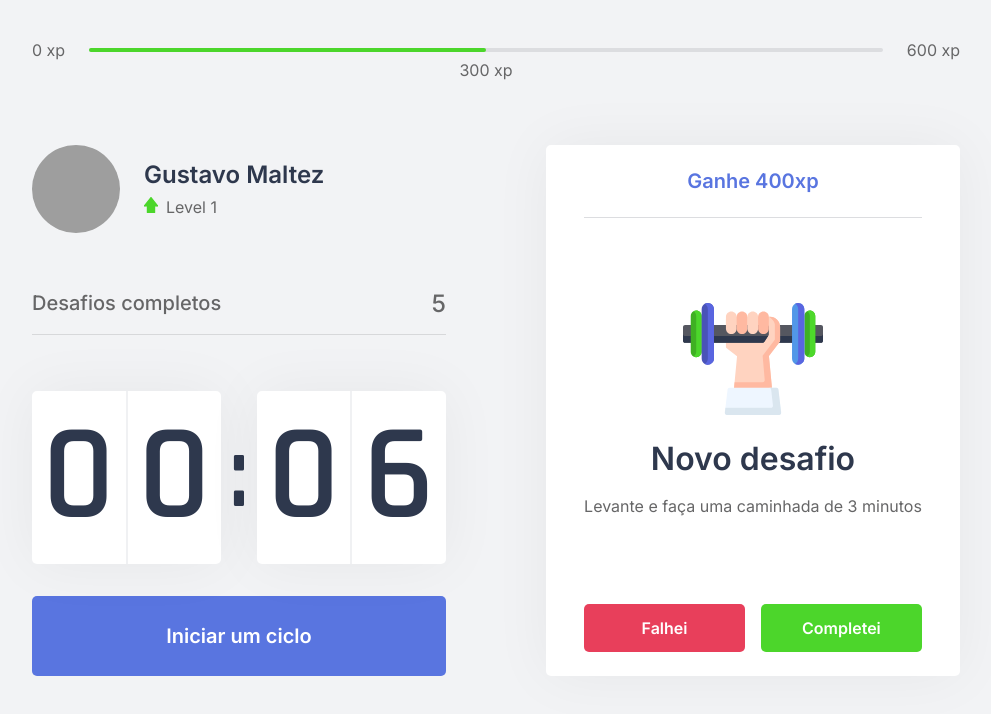
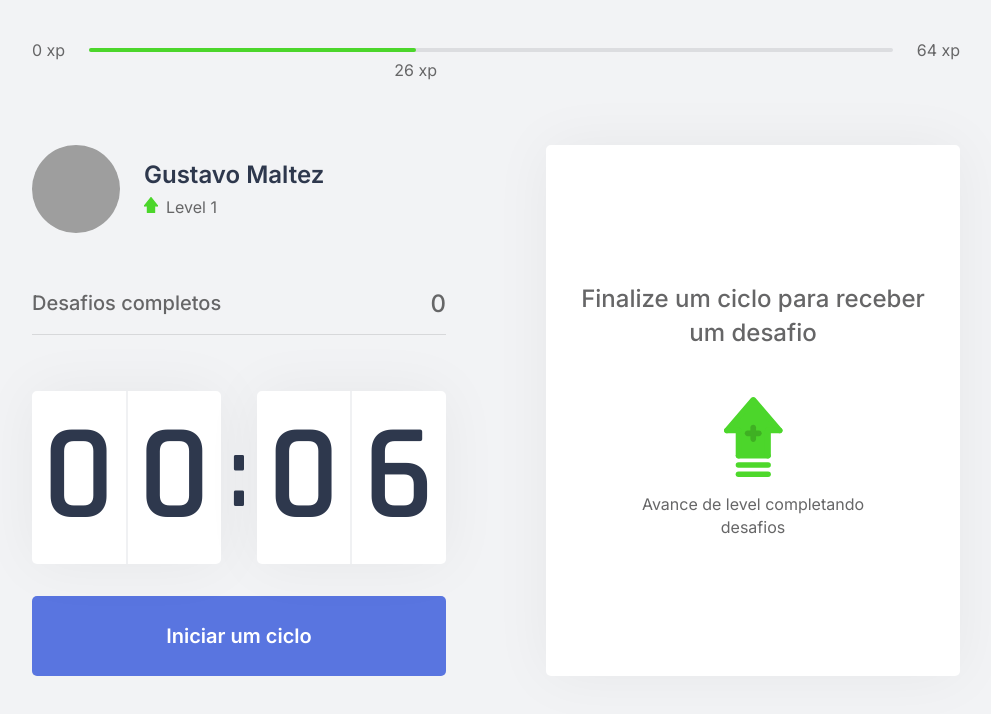
Before and after one commit to gustavomaltez/MoveIt-NextLevelWeek4-, a Next.js app in the folder moveit-next/: page / in a window 1280 px wide. Shown: the top 714 px of the page, without its empty margins (144-1135 px from the left). Built offline with nearby package versions, Linux system fonts and the light colour scheme; grey boxes are pictures that could not be loaded.

Commit message:
feat: aded varibles values to components

```diff
--- a/moveit-next/src/components/ChallengeBox/index.tsx
+++ b/moveit-next/src/components/ChallengeBox/index.tsx
@@ -1,25 +1,29 @@
+import { useContext } from 'react';
+import { ChallengesContext } from '../../contexts/ChallengesContext';
 import styles from '../../styles/components/ChalllangeBox.module.css';
 
 export function ChallengeBox(){
 
-    const hasActiveChallenge = true;
+    const { activeChallenge, resetChallenge } = useContext(ChallengesContext);
+
 
     return (
         <div className={styles.challengeBoxContainer}>
-            {hasActiveChallenge ? (
+            {activeChallenge ? (
                 <div className={styles.challengeActive}>
-                    <header>Ganhe 400xp</header>
+                    <header>Ganhe {activeChallenge.ammount}xp</header>
 
                     <main>
-                        <img src="icons/body.svg"/>
+                        <img src={`icons/${activeChallenge.type}.svg`}/>
                         <strong>Novo desafio</strong>
-                        <p>Levante e faça uma caminhada de 3 minutos</p>
+                        <p>{activeChallenge.description}</p>
                     </main>
 
                     <footer>
                         <button
                             type="button"
                             className={styles.challengeFailedButton}
+                            onClick={resetChallenge}
                         >
                             Falhei
                         </button>
--- a/moveit-next/src/components/CompletedChallenges/index.tsx
+++ b/moveit-next/src/components/CompletedChallenges/index.tsx
@@ -1,10 +1,13 @@
+import { useContext } from 'react';
+import { ChallengesContext } from '../../contexts/ChallengesContext';
 import styles from '../../styles/components/CompletedChallenges.module.css';
 
 export function CompletedChallenges(){
+    const { challengesCompleted } = useContext(ChallengesContext);
     return(
         <div className={styles.completedChallengesContainer}>
             <span>Desafios completos</span>
-            <span>5</span>
+            <span>{challengesCompleted}</span>
         </div>
     )
 }
--- a/moveit-next/src/components/ExperienceBar/index.tsx
+++ b/moveit-next/src/components/ExperienceBar/index.tsx
@@ -1,13 +1,19 @@
+import { useContext } from 'react'
+import { ChallengesContext } from '../../contexts/ChallengesContext'
 import styles from '../../styles/components/ExperienceBar.module.css'
 
 export function ExperienceBar(){
+    const { currentExperience, experienceToNextLevel } = useContext(ChallengesContext);
+
+    const percentToNextLevel = (currentExperience * 100) / experienceToNextLevel;
+
     return (
         <header className={styles.experienceBar}>
             <span>0 xp</span>
             <div>
-                <div style={{width: '50%'}}/>
-                <span className={styles.currentExperience} style={{left: '50%'}}>300 xp</span>
+                <div style={{width: `${percentToNextLevel}%`}}/>
+                <span className={styles.currentExperience} style={{left: `${percentToNextLevel}%`}}>{currentExperience} xp</span>
             </div>
-            <span>600 xp</span>
+            <span>{experienceToNextLevel} xp</span>
         </header>)
 }
--- a/moveit-next/src/contexts/ChallengesContext.tsx
+++ b/moveit-next/src/contexts/ChallengesContext.tsx
@@ -1,11 +1,20 @@
 import { createContext, ReactNode, useState } from 'react';
+import challenges from '../../challenges.json';
 
+interface Challenge{
+    type: 'body' | 'eye';
+    description: string;
+    ammount: number;
+}
 interface ChallengesContextData {
     level: number;
     levelUp: () => void;
     currentExperience: number;
     challengesCompleted: number;
     startNewChallenge: () => void;
+    activeChallenge: Challenge;
+    resetChallenge: () => void;
+    experienceToNextLevel: number;
 }
 
 export const ChallengesContext = createContext({} as ChallengesContextData);
@@ -15,15 +24,24 @@
 
 export function ChallengesProvider({children}: ChallengesProviderProps) {
     const [level, setLevel] = useState(1);
-    const [currentExperience, setCurrentExperience] = useState(0);
+    const [currentExperience, setCurrentExperience] = useState(26);
     const [challengesCompleted, setChallengesCompleted] = useState(0);
+    const [activeChallenge, setActiveChallenge] = useState(null);
+
+    const experienceToNextLevel = Math.pow((level + 1) * 4,2);
 
     function levelUp(){
         setLevel(level + 1);
     }
 
     function startNewChallenge(){
-        console.log('New Challenge')
+        const randonChallengeIndex = Math.floor(Math.random() * challenges.length);
+        const challenge = challenges[randonChallengeIndex];
+        setActiveChallenge(challenge)
+    }
+
+    function resetChallenge(){
+        setActiveChallenge(null);
     }
 
     return (
@@ -33,7 +51,10 @@
             levelUp,
             currentExperience,
             challengesCompleted,
-            startNewChallenge
+            startNewChallenge,
+            activeChallenge,
+            resetChallenge,
+            experienceToNextLevel,
             }}>
             {children}
         </ChallengesContext.Provider>
--- a/moveit-next/src/styles/components/Countdown.module.css
+++ b/moveit-next/src/styles/components/Countdown.module.css
@@ -45,7 +45,6 @@
     justify-content: center;
 
     border: 0;
-    outline: none;
     border-radius: 5px;
 
     background: var(--blue);
--- a/moveit-next/src/styles/global.css
+++ b/moveit-next/src/styles/global.css
@@ -41,6 +41,7 @@
 
 button {
     cursor: pointer;
+    outline: none;
 }
 
 a{
```
